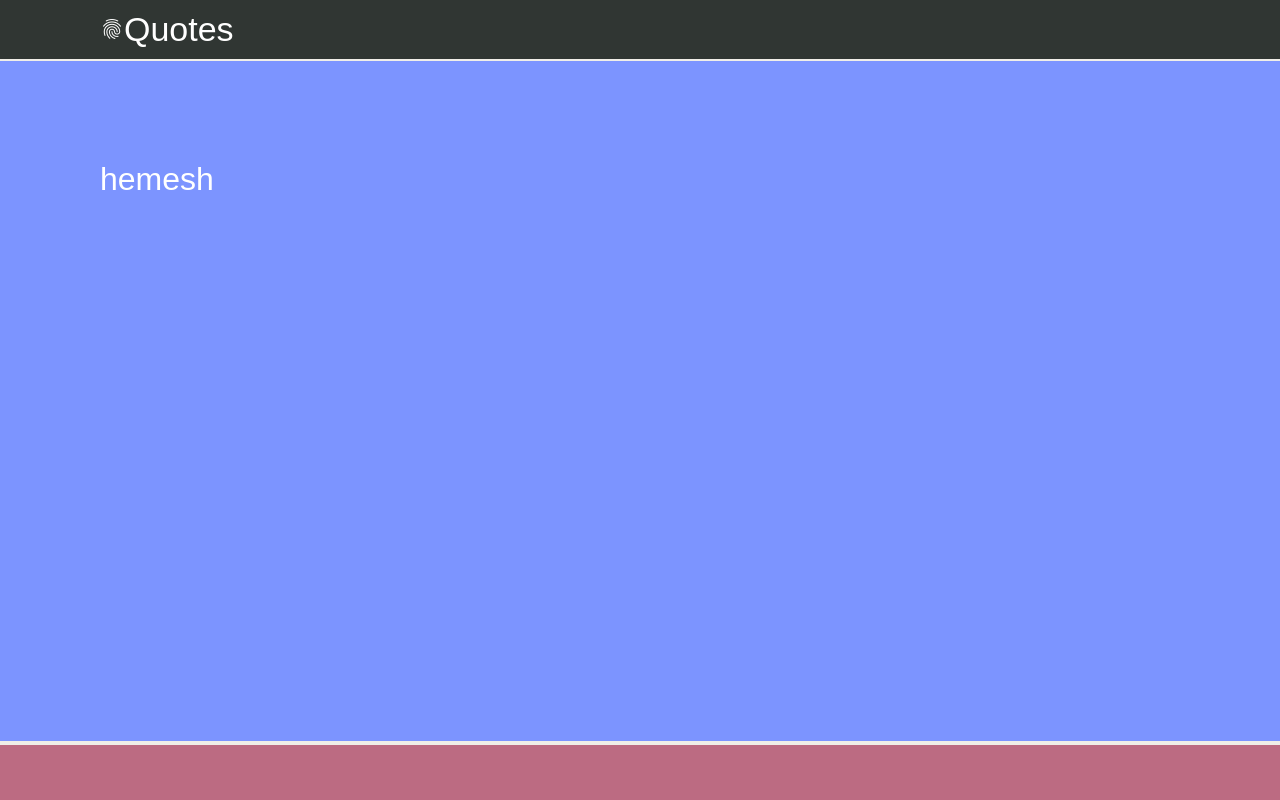
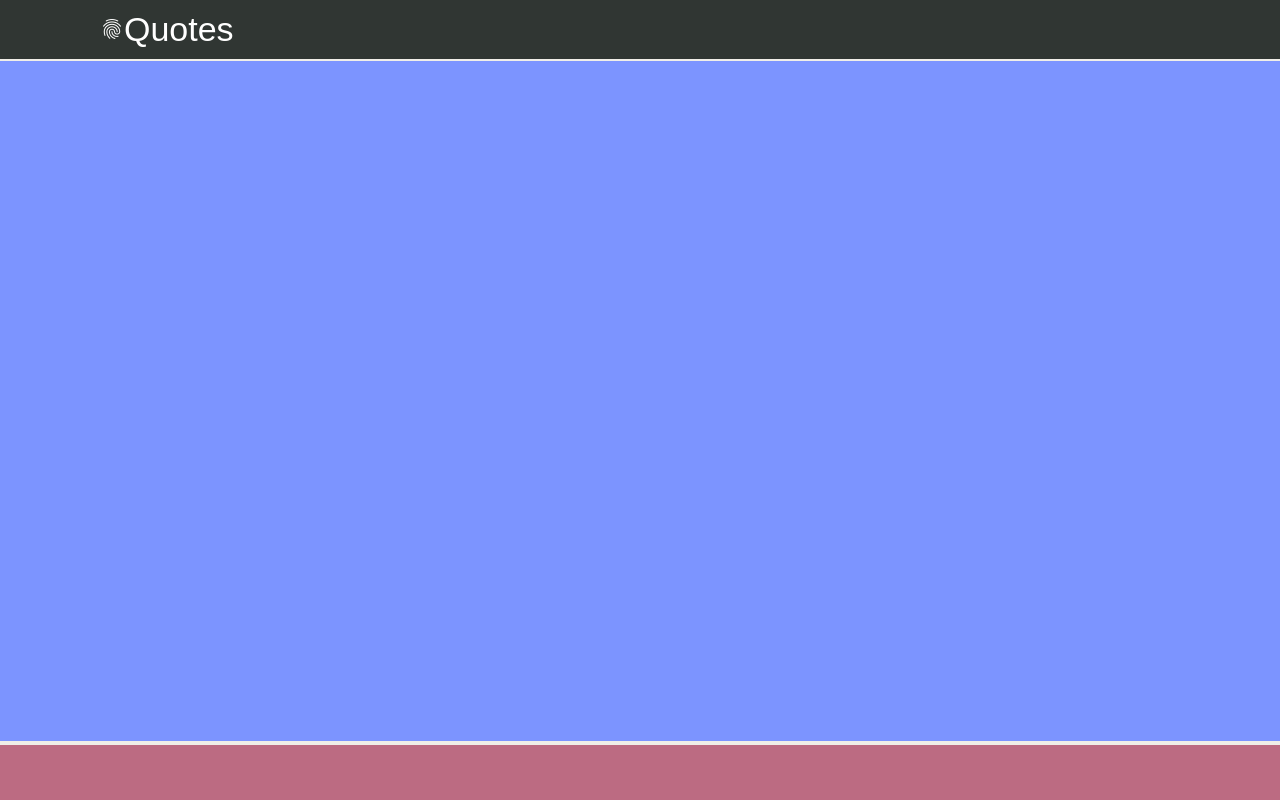
Before and after one commit to hemeshreddys/myapp, a React (Create React App) app: page / in a window 1280 px wide. Shown: the top 800 px of the page. Built offline with nearby package versions, Linux system fonts and the light colour scheme.

Commit message:
second commit

```diff
--- a/src/Page.js
+++ b/src/Page.js
@@ -14,7 +14,7 @@ class Page extends Component{
         };
         return(
                 <div style={stylesS}>
-                hemesh
+
                 </div>
         );
     }
```
